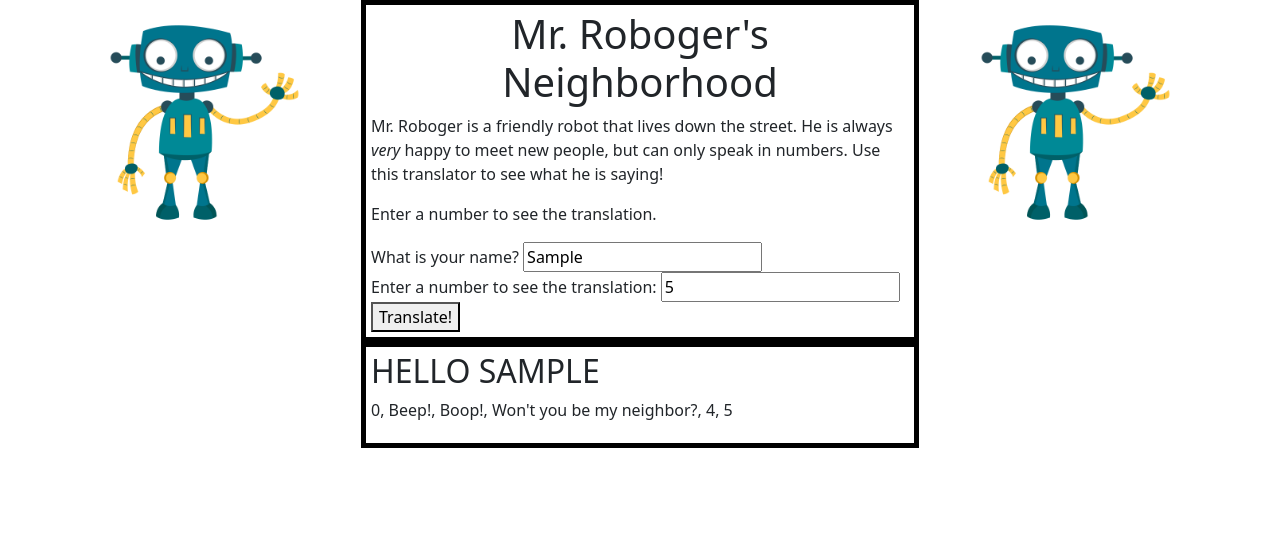
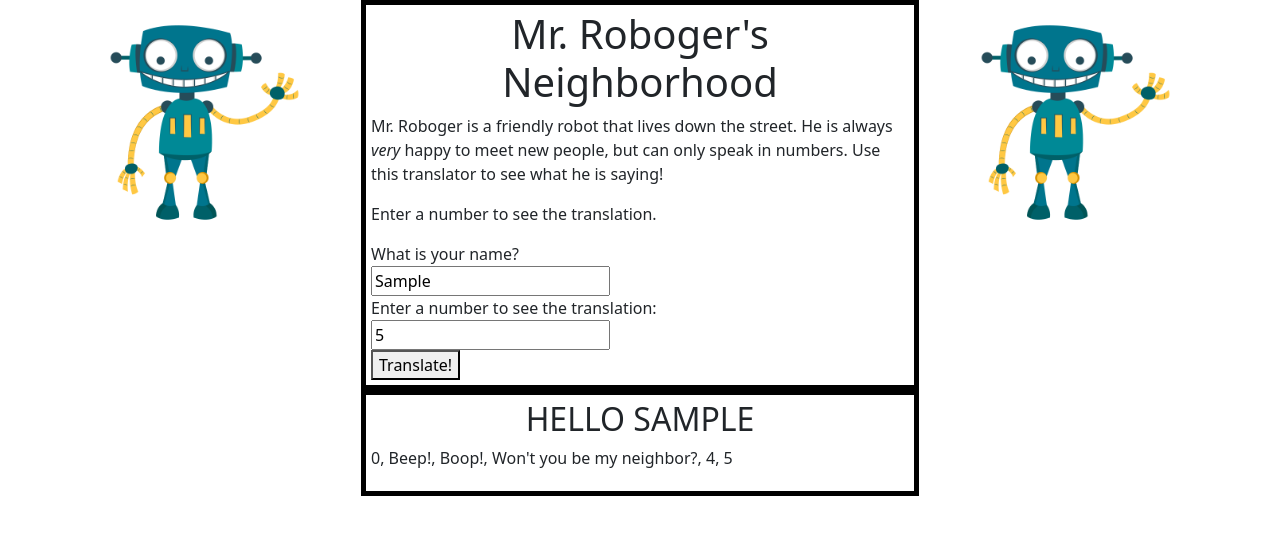
Before and after one commit to MaxBetich/mr-robogers-neighborhood, a plain HTML site: page index.html in a window 1280 px wide. Both pictures are taken after typing "Sample", "5" into the empty fields and a click on the button "Translate!". Drawn offline with Linux system fonts and the light colour scheme.

Commit message:
add License text, update UI elements

```diff
--- a/css/styles.css
+++ b/css/styles.css
@@ -21,3 +21,7 @@
 h1 {
   text-align: center;
 }
+
+h2 {
+  text-align: center;
+}
--- a/index.html
+++ b/index.html
@@ -15,9 +15,9 @@
       <p>Mr. Roboger is a friendly robot that lives down the street. He is always <em>very</em> happy to meet new people, but can only speak in numbers. Use this translator to see what he is saying!</p>
       <p>Enter a number to see the translation.</p>
       <form>
-        <label for="name">What is your name?</label>
+        <label for="name">What is your name?</label><br>
         <input id="name" type="text" name="name"><br>
-        <label for="number">Enter a number to see the translation:</label>
+        <label for="number">Enter a number to see the translation:</label><br>
         <input id="number" type="number" name="number"><br>
         <button type="submit" id="btn">Translate!</button>
       </form>
```
Also changed, not shown: License.txt.
